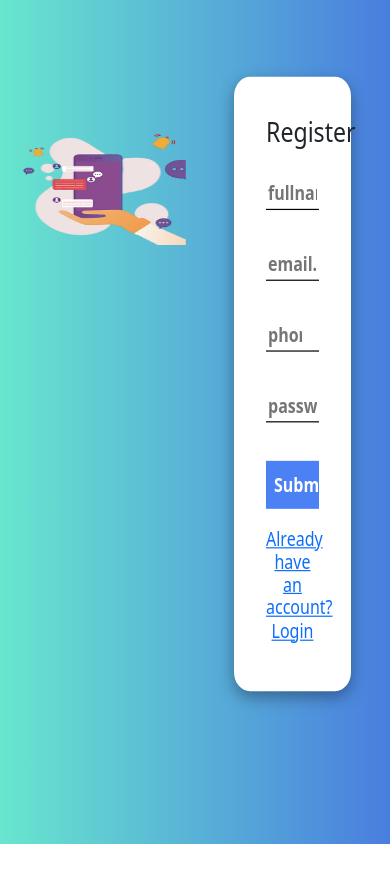
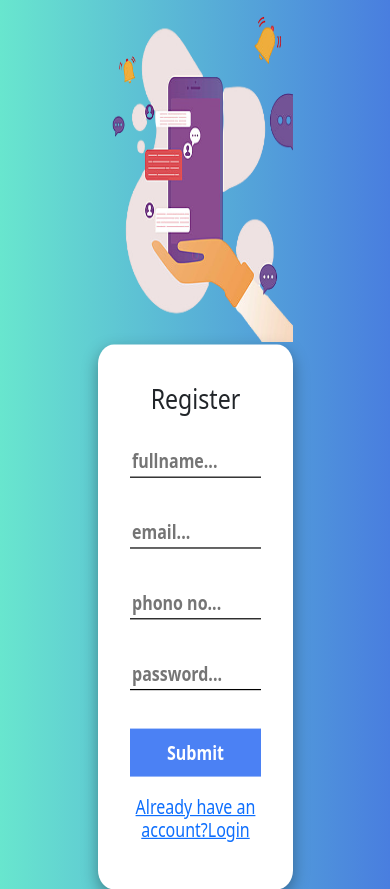
Before and after one commit to sps398/Group-Chat-Application, a website: page public/auth/signup/signup.html in a window 390 px wide. Before the commit the page ends 844 px from the top, so only its background shows below. Drawn offline with nearby package versions, Linux system fonts and the light colour scheme.

Commit message:
made website responsive

```diff
--- a/public/css/auth.css
+++ b/public/css/auth.css
@@ -1,6 +1,5 @@
 body {
     box-sizing: border-box;
-    /* background-color: #5579CA; */
     background: linear-gradient(to right, #68E6CE, #497EDF);
 }
 
@@ -8,10 +7,6 @@ body {
     width: 100vw;
     height: 100vh;
     font-weight: bold;
-}
-
-* {
-    border-radius: 2px solid red;
 }
 
 .flex {
@@ -60,7 +55,8 @@ body {
 .logo {
     width: 50%;
     position: absolute;
-    top: 8rem;
+    /* top: 8rem; */
+    top: 20%;
     left: 15%;
     transform: scale(1.5, 1);
     border-radius: 1rem;
@@ -86,3 +82,40 @@ body {
     -webkit-user-select: none;
     -ms-user-select: none;
 }
+
+
+@media screen and (max-width: 1243px) {
+    .container-main {
+        display: flex;
+        justify-content: center;
+        align-items: center;
+        flex-direction: column;
+    }
+
+    .logo {
+        width: 50%;
+        height: 50%;
+        margin-bottom: 3rem;
+        position: static;
+        transform: scale(1);
+        /* display: none; */
+    }
+
+    /* .form-container {
+        position: absolute;
+        width: 50%;
+        top: 45%;
+        right: 2%;
+        transform: translate(-50%, -50%);
+    } */
+
+    .form-container {
+        position: static;
+        width: 50%;
+    }
+
+    .logo > img {
+        width: 100%;
+        height: 100%;
+    }
+  }
```
Also changed, not shown: public/css/chat.css (+30 -19 lines), public/dashboard/chat.html (+1 -1 lines), public/js/chat.js (+16 -0 lines).
